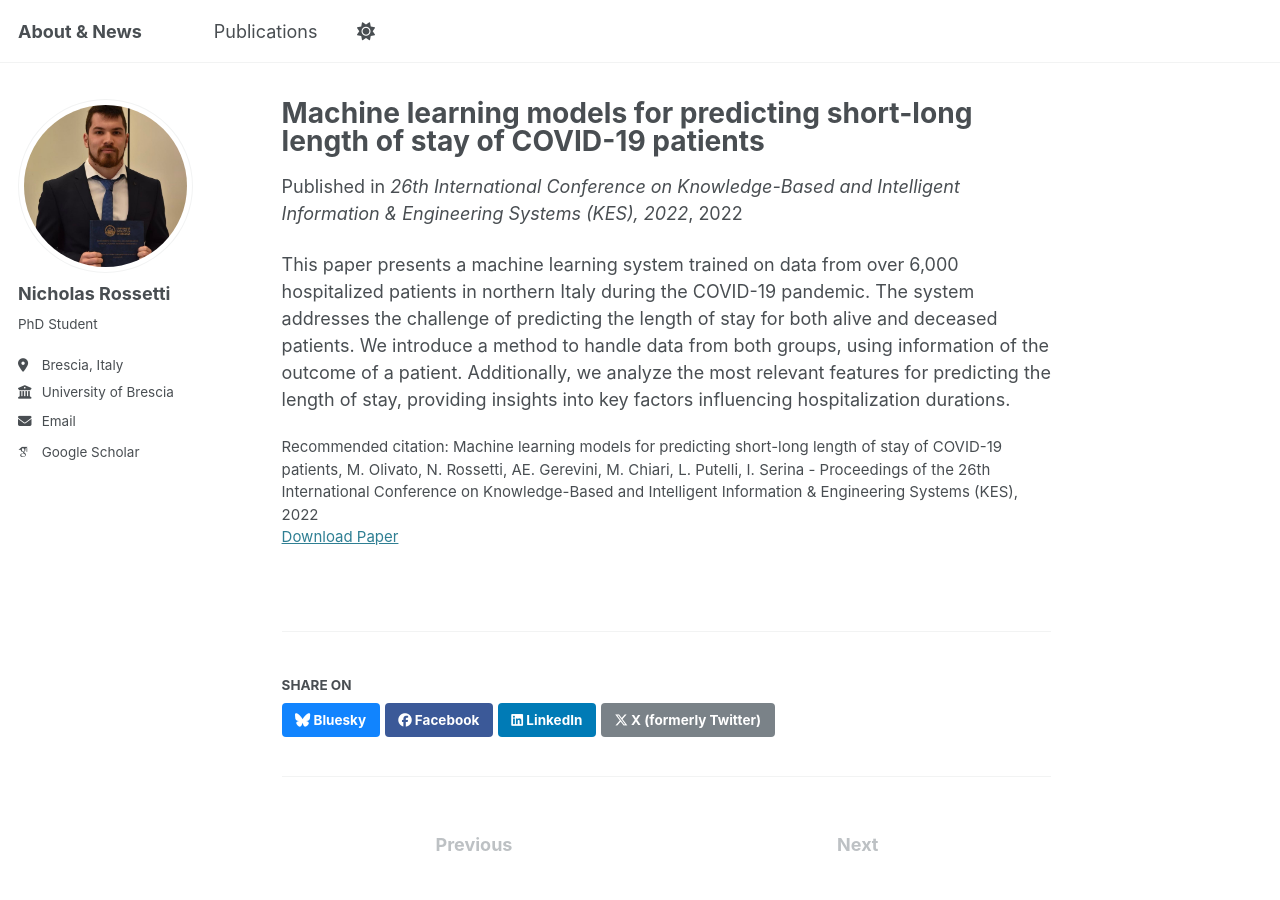
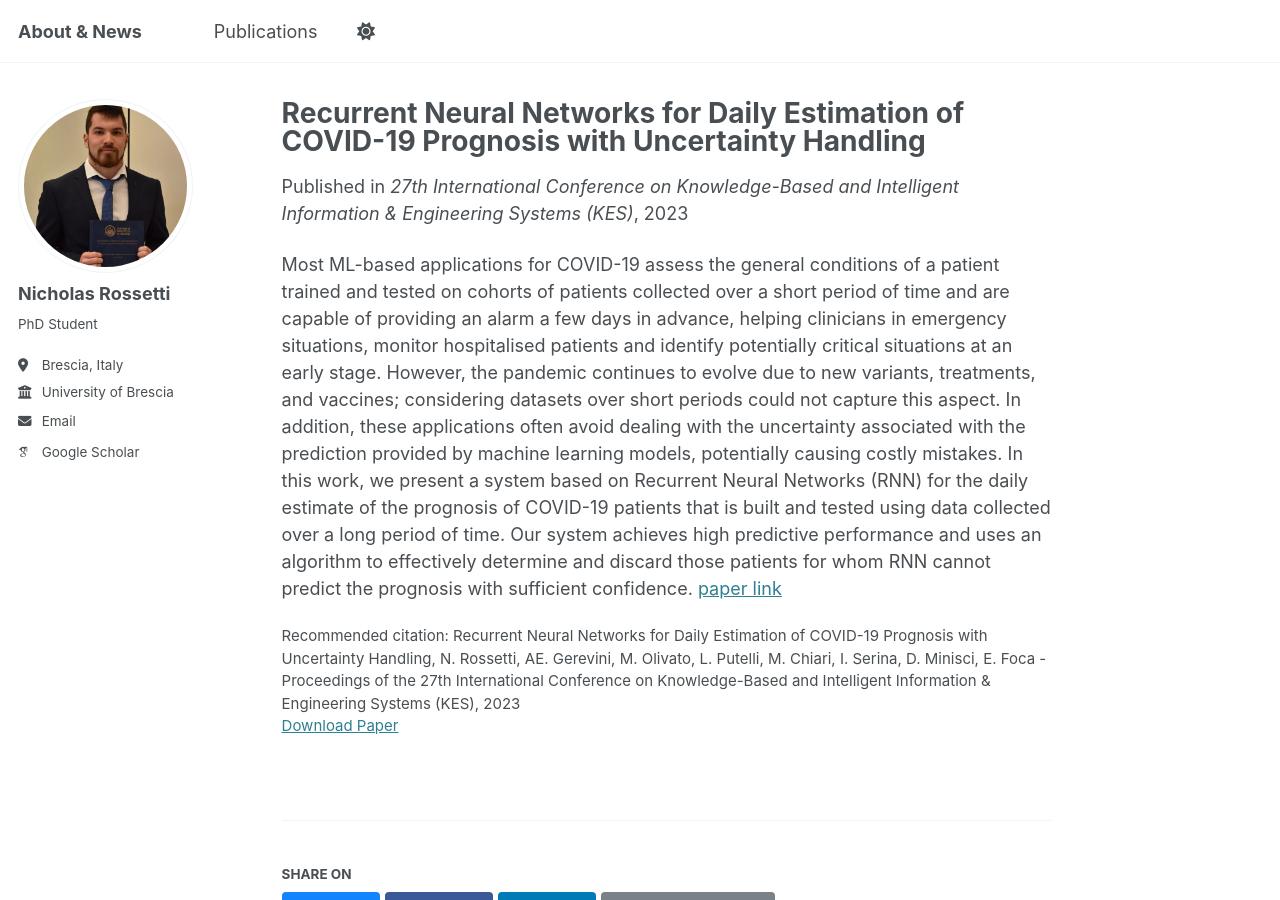
Before and after one commit to nicholasRossetti/nicholasRossetti.github.io, a Jekyll site: the page built from _publications/Covid19_KES_2023.md, in a window 1280 px wide and 900 px high. Built offline with Jekyll 4.4.1, drawn with Linux system fonts in a browser that asks for light colours; some web fonts are replaced.

Commit message:
added_publications

```diff
--- a/_publications/Covid19_KES_2023.md
+++ b/_publications/Covid19_KES_2023.md
@@ -1,13 +1,13 @@
 ---
-title: "Machine learning models for predicting short-long length of stay of COVID-19 patients"
+title: "Recurrent Neural Networks for Daily Estimation of COVID-19 Prognosis with Uncertainty Handling"
 collection: publications
 category: conferences
-permalink: 'https://www.sciencedirect.com/science/article/pii/S1877050922010614'
-#excerpt: 'This paper is about the number 1. The number 2 is left for future work.'
-date: 2022-09-07
-venue: ' 26th International Conference on Knowledge-Based and Intelligent Information & Engineering Systems (KES), 2022'
+permalink: 'https://www.sciencedirect.com/science/article/pii/S1877050923013017'
+excerpt: 'This paper introduces an RNN-based system for daily prognosis estimation of COVID-19 patients. Unlike previous models trained on short-term datasets, this system is built using patient data collected over an extended period, capturing the evolving nature of the pandemic, including the effects of new variants, treatments, and vaccines. Additionally, it incorporates an uncertainty-aware mechanism that discards predictions lacking sufficient confidence, reducing the risk of misleading results.  [paper link](https://www.sciencedirect.com/science/article/pii/S1877050923013017)'
+date: 2023-09-06
+venue: '27th International Conference on Knowledge-Based and Intelligent Information & Engineering Systems (KES)'
 #slidesurl: 'http://academicpages.github.io/files/slides_plangpt_icaps_2024.pdf'
-paperurl: 'http://academicpages.github.io/files/paper_covid19_kes22.pdf'
-citation: 'Machine learning models for predicting short-long length of stay of COVID-19 patients, M. Olivato, N. Rossetti, AE. Gerevini, M. Chiari, L. Putelli, I. Serina - Proceedings of the 26th International Conference on Knowledge-Based and Intelligent Information & Engineering Systems (KES), 2022'
+paperurl: 'http://academicpages.github.io/files/paper_covid19_kes23.pdf'
+citation: 'Recurrent Neural Networks for Daily Estimation of COVID-19 Prognosis with Uncertainty Handling, N. Rossetti, AE. Gerevini, M. Olivato, L. Putelli, M. Chiari, I. Serina, D. Minisci, E. Foca - Proceedings of the 27th International Conference on Knowledge-Based and Intelligent Information & Engineering Systems (KES), 2023'
 ---
-This paper presents a machine learning system trained on data from over 6,000 hospitalized patients in northern Italy during the COVID-19 pandemic. The system addresses the challenge of predicting the length of stay for both alive and deceased patients. We introduce a method to handle data from both groups, using information of the outcome of a patient. Additionally, we analyze the most relevant features for predicting the length of stay, providing insights into key factors influencing hospitalization durations.
+Most ML-based applications for COVID-19 assess the general conditions of a patient trained and tested on cohorts of patients collected over a short period of time and are capable of providing an alarm a few days in advance, helping clinicians in emergency situations, monitor hospitalised patients and identify potentially critical situations at an early stage. However, the pandemic continues to evolve due to new variants, treatments, and vaccines; considering datasets over short periods could not capture this aspect. In addition, these applications often avoid dealing with the uncertainty associated with the prediction provided by machine learning models, potentially causing costly mistakes. In this work, we present a system based on Recurrent Neural Networks (RNN) for the daily estimate of the prognosis of COVID-19 patients that is built and tested using data collected over a long period of time. Our system achieves high predictive performance and uses an algorithm to effectively determine and discard those patients for whom RNN cannot predict the prognosis with sufficient confidence. [paper link](https://www.sciencedirect.com/science/article/pii/S1877050923013017)
```
Also changed, not shown: _publications/Covid19_AIME_2021.md (+8 -8 lines), _publications/PlanGPT_ICAPS_2024.md (line endings or trailing spaces), 1 other file.
